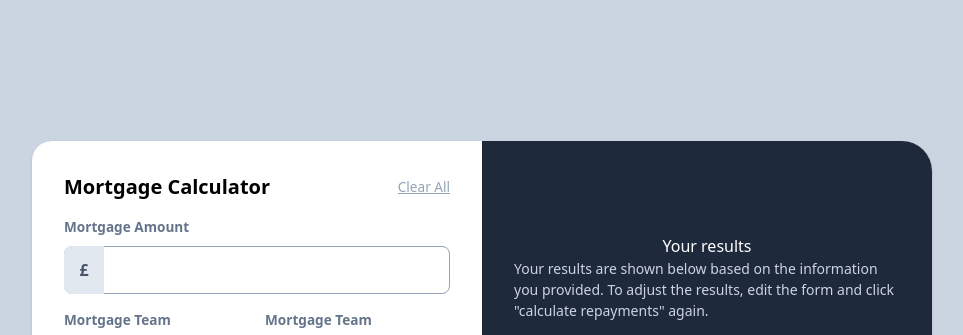
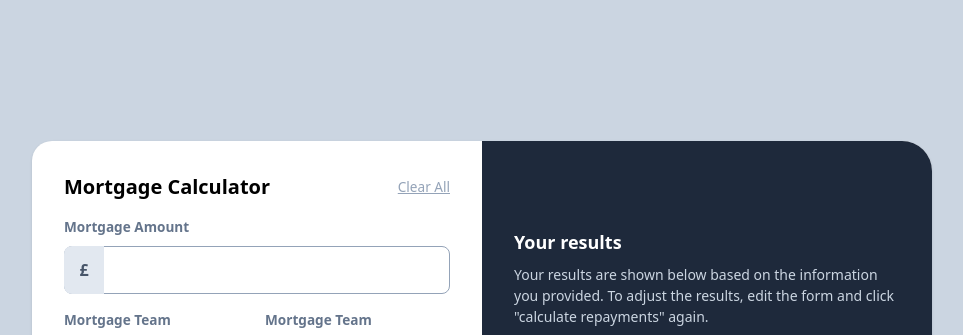
Before and after one commit to sulyman002/mortgage-repayment-calculator-main, a plain HTML site: page index.html in a window 1280 px wide. Shown: the top 335 px of the page, without its empty margins (158-1121 px from the left). Drawn offline with nearby package versions, Linux system fonts and the light colour scheme.

Commit message:
done with the design

```diff
--- a/index.html
+++ b/index.html
@@ -79,9 +79,9 @@
                 </div>
 
 
-                <div class="bg-slate-800 text-white flex flex-col md:rounded-r-[30px] md:rounded-bl-[100px] justify-center items-center px-8 py-12">
-                    <h1>Your results</h1>
-                    <p class="text-[14px] text-slate-300">Your results are shown below based on the information you provided. To adjust the results, edit the form and click "calculate repayments" again.</p>
+                <div class="bg-slate-800 text-white flex flex-col md:rounded-r-[30px] md:rounded-bl-[100px] justify-center px-8 py-12">
+                    <h1 class="font-semibold text-[18px]">Your results</h1>
+                    <p class="text-[14px] text-slate-300 mt-2">Your results are shown below based on the information you provided. To adjust the results, edit the form and click "calculate repayments" again.</p>
                     <div class=" border-t-4 border-lime-400 rounded-t-lg w-full bg-slate-900 p-6 mt-8">
                         <div class="border-b-[.1px] border-slate-600">
                             <p class="text-[12px] text-slate-300">Your monthly repayments</p>
```
